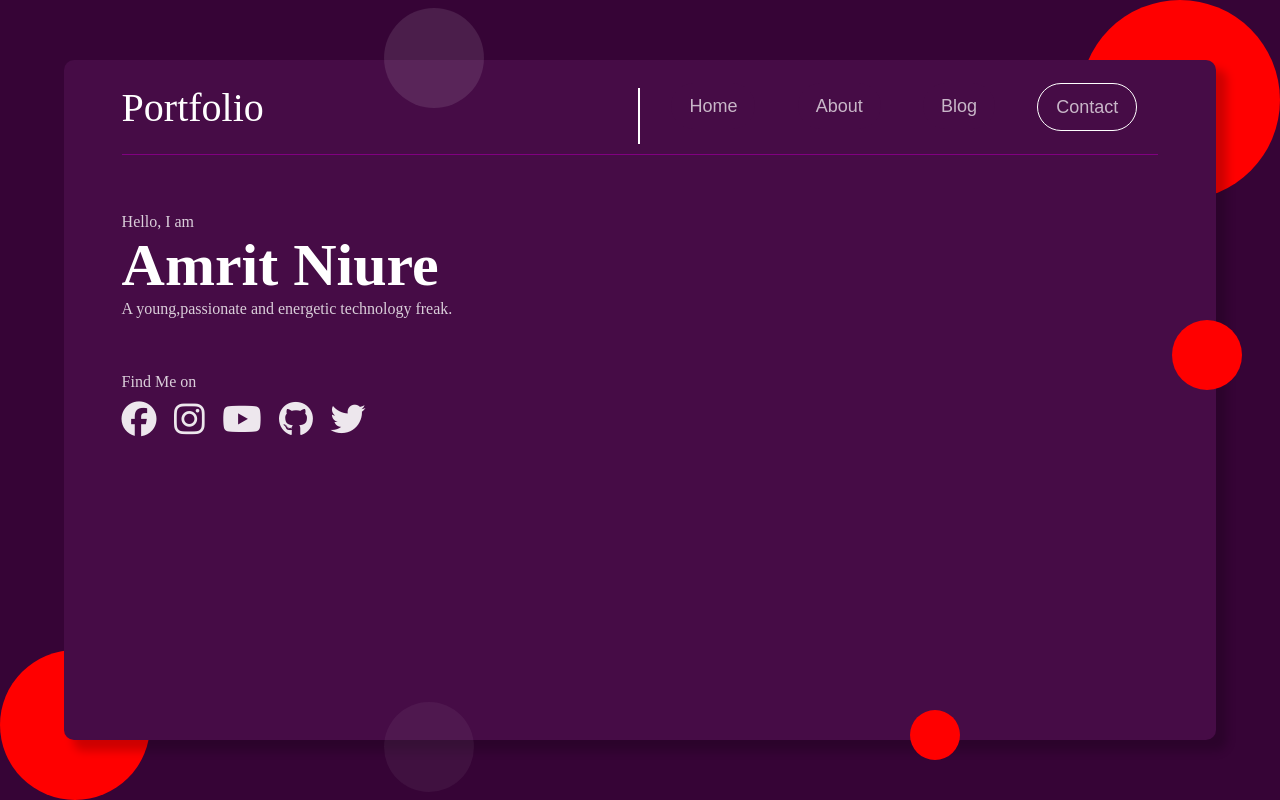
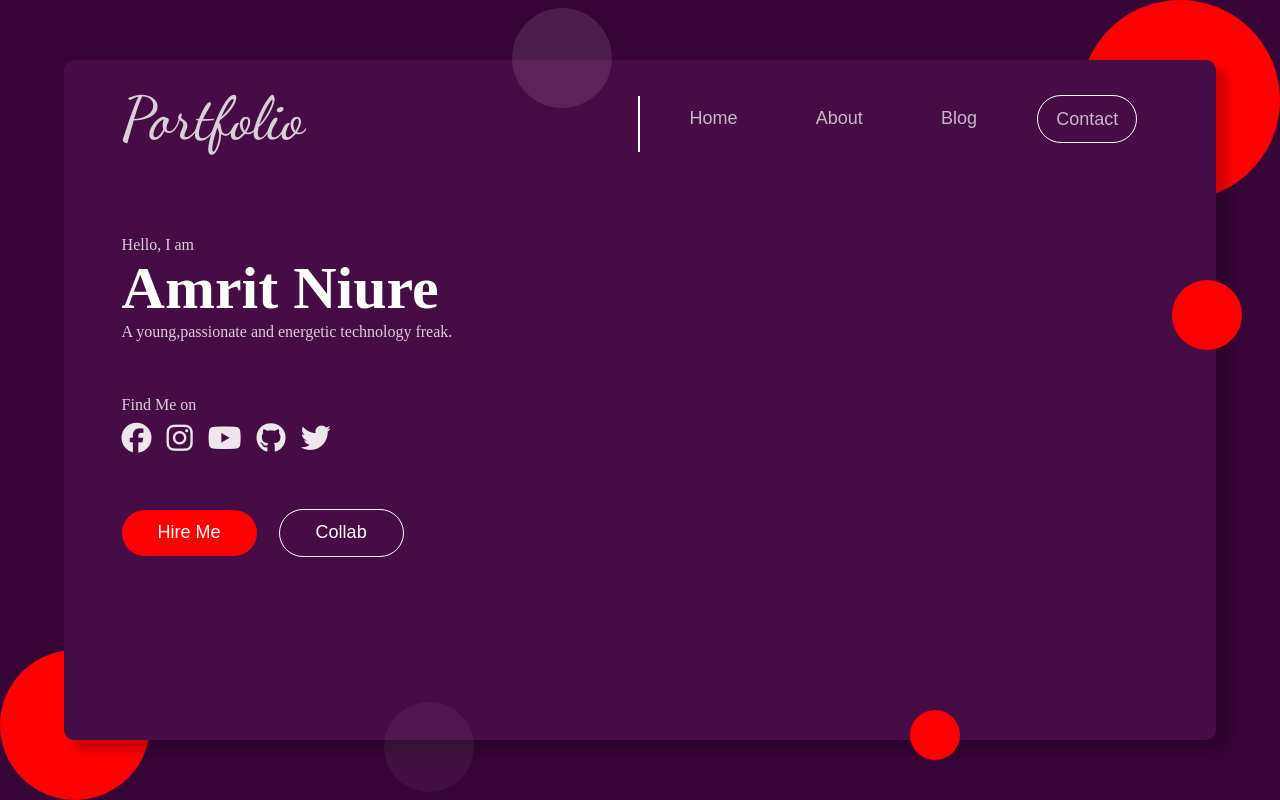
Before and after one commit to amrit-niure/First-Portfolio, a plain HTML site: page index.html in a window 1280 px wide. Drawn offline with Linux system fonts and the light colour scheme.

Commit message:
extra make up

```diff
--- a/index.html
+++ b/index.html
@@ -8,7 +8,12 @@
     <title>Amrit Niure</title>
 
     <link rel="stylesheet" href="style.css">
+    <link rel="preconnect" href="https://fonts.googleapis.com">
+    <link rel="preconnect" href="https://fonts.gstatic.com" crossorigin>
+    <link href="https://fonts.googleapis.com/css2?family=Dancing+Script:wght@500&display=swap" rel="stylesheet">
     <script src="https://kit.fontawesome.com/ecae263898.js"></script>
+
+
 
 
 </head>
@@ -58,7 +63,8 @@
                     <i class="fab fa-twitter"></i>
                 </div>
                 <div class="extra_buttons">
-
+                    <button class="hire">Hire Me</button>
+                    <button class="collab">Collab</button>
                 </div>
             </div>
             <div class="col2">
--- a/style.css
+++ b/style.css
@@ -41,7 +41,7 @@
     background-color:red;
     z-index: 4;
     right: 3%;
-   top: 40%;
+   top: 35%;
 }
 .circle4{
     position: absolute;
@@ -60,7 +60,7 @@
     border-radius: 50%;
     background-color: rgba(255, 255, 255, 0.1);
     z-index: 4;
-    left: 30%;
+    left: 40%;
     top:1%
 }
 .circle6{
@@ -88,17 +88,18 @@ nav{
     display: flex;
     justify-content: space-between;
     align-items: center;
-
     margin-top: 2%;
     margin-left: 5%;
     margin-right: 5%;
     padding-bottom: 2%;
-    border-bottom: 1px solid purple;
+    /* border-bottom: 1px solid purple; */
 }
 .logo{
-    font-size: 40px;
-
+    font-size: 60px;
+    font-family: 'Dancing Script', cursive;
+    font-weight: 100;
     flex:1;
+    opacity: 0.8;
 }
 .logo a{
     text-decoration: none;
@@ -111,7 +112,7 @@ nav{
     width: 2px;
     background-color: white;
     right: 50%;
-    top: 11%;
+    top: 12%;
 }
 button{
     padding: 10px;
@@ -201,7 +202,7 @@ button:hover{
     display: flex;
     justify-content:left;
     align-items: center;
-    font-size: 35px;
+    font-size: 30px;
     padding-top: 0.3em;
 }
 i{
@@ -226,6 +227,26 @@ i{
     color: rgb(31, 150, 197)
 }
 
+.extra_buttons{
+    margin-top: 10%;
+}
+.hire{
+    background-color: red;
+    color: white;
+    margin-right: 1em;
+    padding: 0.7em 2em;
+}
+.collab{
+    border: 1px solid white;
+    color: white;
+    margin-right: 1em;
+    padding: 0.7em 2em;
+}
+.collab:hover{
+    border: 1px solid rgb(70, 12, 70);
+    background-color: rgba(255, 255, 255, 0.1);
+}
+
 .col2{
     flex: 2.5;
 
```
